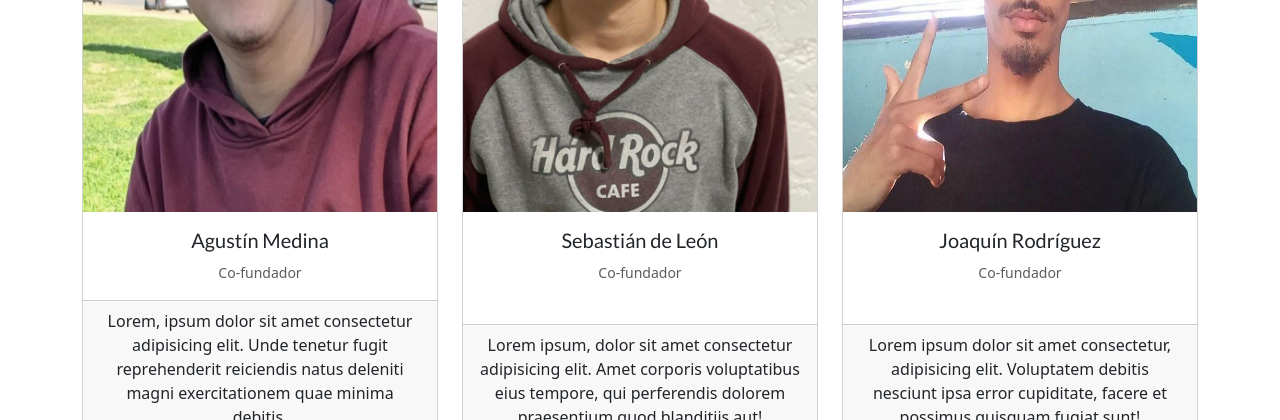
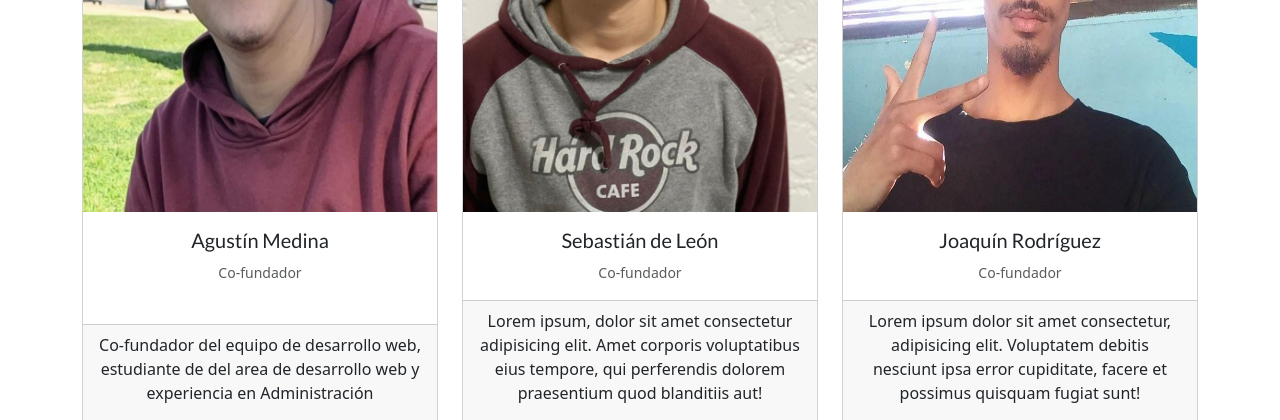
Before and after one commit to blakh1/Proyecto_Desarrollo_Web, a plain HTML site: page sobre-nosotros.html in a window 1280 px wide. Shown: the part 809-1229 px from the top of the page. Drawn offline with nearby package versions, Linux system fonts and the light colour scheme.

Commit message:
Update sobre-nosotros.html

```diff
--- a/sobre-nosotros.html
+++ b/sobre-nosotros.html
@@ -144,9 +144,7 @@
             </div>
             <div class="card-footer">
               <p class="card-text">
-                Lorem, ipsum dolor sit amet consectetur adipisicing elit. Unde
-                tenetur fugit reprehenderit reiciendis natus deleniti magni
-                exercitationem quae minima debitis.
+                Co-fundador del equipo de desarrollo web, estudiante de del area de desarrollo web y experiencia en Administración
               </p>
               <svg
                 xmlns="http://www.w3.org/2000/svg"
```
